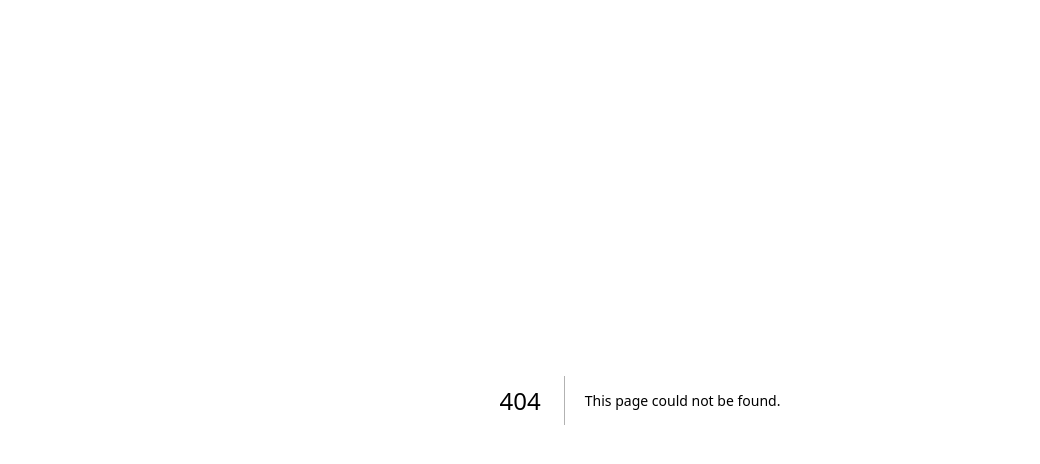
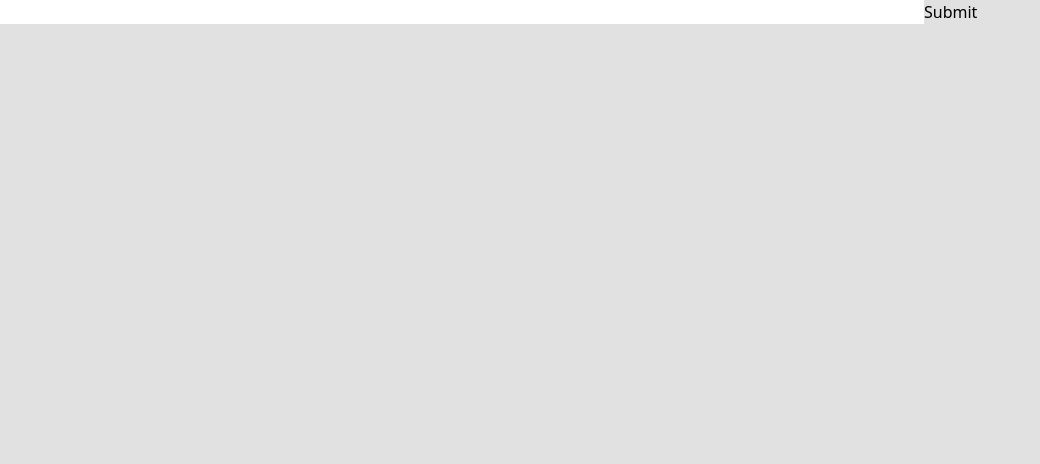
Before and after one commit to dev-Redepharma/redepharma-run23, a Next.js app in the folder web/: page /subscribe in a window 1280 px wide. Before the commit this address had no page. Shown: the top 464 px of the page, without its empty margins (0-1040 px from the left). Built offline with nearby package versions, Linux system fonts and the light colour scheme.

Commit message:
1.2 - Cadastra, Faz login e Mantem informações

```diff
--- /dev/null
+++ b/web/src/pages/api/auth/signup.js
@@ -0,0 +1,45 @@
+import bcrypt from 'bcrypt';
+import mysql from 'mysql2/promise';
+import {v4} from 'uuid';
+
+export default async function Cadastro(req, res){
+    const db = await mysql.createConnection({
+    host: process.env.DB_HOST,
+    user: process.env.DB_USER,
+    password: process.env.DB_PASSWORD,
+    database: process.env.DB_DB
+    });
+
+    db.connect()
+
+  const {nome, senha, email} = req.body;
+
+
+
+  const queryzinha = `SELECT * FROM accounts WHERE email = ?`
+  const valuezinho = [email]
+  const resultzinho = await db.execute(queryzinha, valuezinho);
+
+  if((resultzinho[0]).length != 0){
+    res.status(409).send({status: false, message: "Esse e-mail já foi utilizado."})
+  }else{
+    const senhaEncrypted = await bcrypt.hash(senha, 10)
+    const query = `INSERT INTO accounts VALUES ('${v4()}', ?, ?, ?)`;
+    const values = [nome, email, senhaEncrypted];
+    await db.execute(query, values)
+      .then(() => {
+        res.status(200).send({
+            message: "Usuário, cadastrado com sucesso, você já pode utilizar nosso sistema!",
+            status: true
+            })
+        })
+        .catch(err => {
+        res.status(444).send({
+            message: "Não foi possível criar o usuário, tente novamente!",
+            status: false,
+            err: err
+            })
+        })
+    }
+
+}
--- a/web/src/pages/dashboard/index.js
+++ b/web/src/pages/dashboard/index.js
@@ -14,7 +14,14 @@ export default function Dashboard() {
 export async function getServerSideProps(ctx) {
     const { 'token.authRRUN23' : token} = parseCookies(ctx)
     console.log(token)
-
+    if(!token){
+        return {
+            redirect: {
+                destination: '/login',
+                permanent: false,
+            }
+        }
+    }
     return {
         props: {token}
     }
--- a/web/src/pages/login.js
+++ b/web/src/pages/login.js
@@ -3,7 +3,7 @@ import { useState, useContext } from 'react';
 import { useForm } from 'react-hook-form'
 import { Loading } from "@/components/Loading";
 import { AuthContext } from '@/contexts/AuthContext';
-import { setCookie } from 'nookies';
+import { parseCookies, setCookie } from 'nookies';
 import axios from 'axios'
 
 export default function Login() {
@@ -52,3 +52,19 @@ export default function Login() {
         )
     }
 }
+
+export async function getServerSideProps(ctx) {
+    const {'token.authRRUN23' : token} = parseCookies(ctx)
+    if(token){
+        return {
+            redirect: {
+                destination: '/dashboard',
+                permanent: false,
+            }
+        }
+    }
+
+    return {
+        props: {}
+    }
+}
--- /dev/null
+++ b/web/src/pages/subscribe.js
@@ -0,0 +1,56 @@
+import { useForm } from 'react-hook-form'
+import axios from 'axios'
+import { useState } from 'react'
+import { useRouter } from 'next/router'
+import { parseCookies } from 'nookies';
+
+export default function Subscribe() {
+    const {register, handleSubmit} = useForm()
+    const [isLoading, setIsLoading] = useState(false)
+    const [hasError, setHasError] = useState(null)
+    const router = useRouter()
+    return (
+        <form onSubmit={handleSubmit((data =>{
+            console.log(data.senhaVerificao, data.senha)
+            if(data.senha == data.senhaVerificao){
+                axios.post('/api/auth/signup', data)
+                    .then(result => {
+                        router.push('/login')
+                        setIsLoading(false)
+                        if(result.data.status == false) {
+                            setHasError(result.data.message)
+                        }
+                    })
+                    .catch(err => {
+                        console.log(err)
+                        alert("Ocorreu um erro, tente novamente mais tarde")
+                    })
+                }else{
+                    setHasError('As senhas não são semelhantes')
+                }
+        }))}>
+            <input type='text' {...register("nome")}></input>
+            <input type='email' autoComplete='username' {...register("email")}></input>
+            <input type='password' autoComplete='current-password' {...register("senha")}></input>
+            <input type='password' autoComplete='current-password' {...register("senhaVerificao")}></input>
+            <input type='submit'></input>
+            <span>{hasError}</span>
+        </form>
+    )
+}
+
+export async function getServerSideProps(ctx) {
+    const {'token.authRRUN23' : token} = parseCookies(ctx)
+    if(token){
+        return {
+            redirect: {
+                destination: '/dashboard',
+                permanent: false,
+            }
+        }
+    }
+
+    return {
+        props: {}
+    }
+}
```
